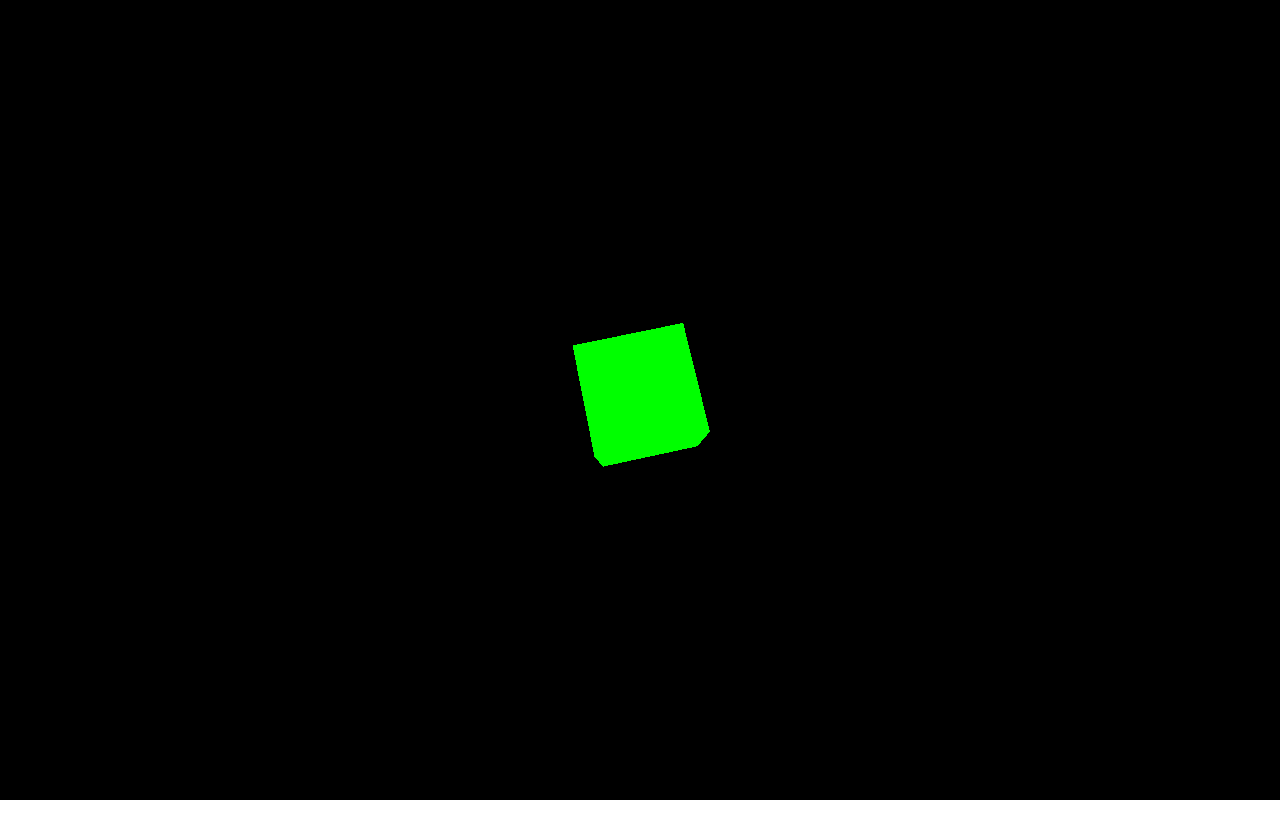
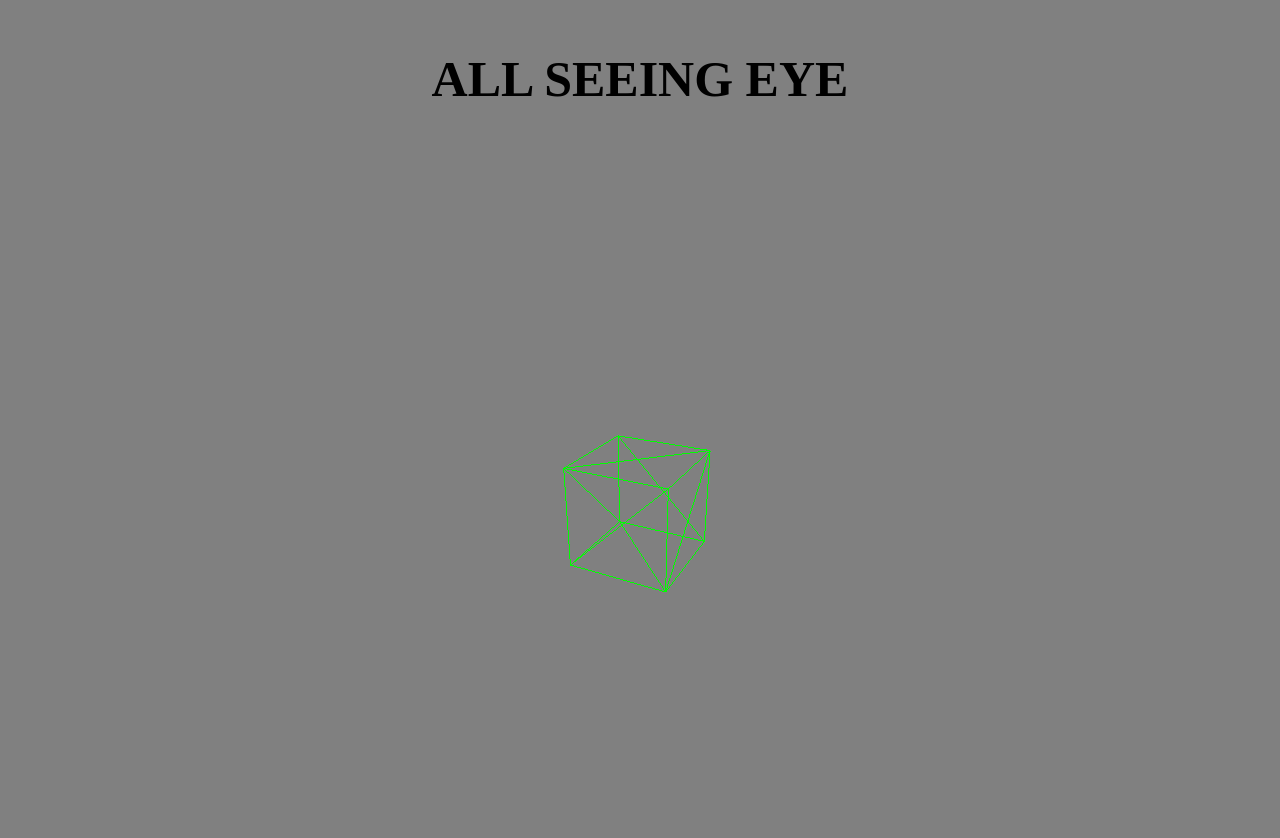
Before and after one commit to jkdionaldo/3JS-Test-, a website built with Vite: page index.html in a window 1280 px wide. Before the commit the page ends 800 px from the top, so only its background shows below. Built offline with nearby package versions, Linux system fonts and the light colour scheme; a web font is replaced by a local one.

Commit message:
feat: added a design in the desctiption text

```diff
--- a/index.html
+++ b/index.html
@@ -3,15 +3,23 @@
   <head>
     <meta charset="UTF-8" />
     <meta name="viewport" content="width=device-width, initial-scale=1.0" />
+    <link rel="stylesheet" href="public/style.css" />
+    <link
+      href="https://fonts.googleapis.com/css2?family=Tomorrow:ital,wght@0,100;0,200;0,300;0,400;0,500;0,600;0,700;0,800;0,900;1,100;1,200;1,300;1,400;1,500;1,600;1,700;1,800;1,900&display=swap"
+      rel="stylesheet"
+    />
     <title>Three.js app</title>
+    <style>
+      body {
+        margin: 0;
+        background-color: #808080; /* This sets the page background to gray */
+      }
+    </style>
   </head>
   <body>
-    <style>
-      body {
-        padding: 0;
-        margin: 0;
-      }
-    </style>
+    <div class="container">
+      <div id="info">ALL SEEING EYE</div>
+    </div>
     <script type="module" src="main.js"></script>
   </body>
 </html>
--- a/main.js
+++ b/main.js
@@ -5,6 +5,7 @@ import { GLTFLoader } from "three/addons/loaders/GLTFLoader.js";
 //the important part is the camera and we needed to set this up
 //Creating the scene
 const scene = new THREE.Scene();
+scene.background = new THREE.Color("#808080");
 const camera = new THREE.PerspectiveCamera(
   75,
   window.innerWidth / window.innerHeight,
@@ -16,8 +17,15 @@ const renderer = new THREE.WebGLRenderer();
 renderer.setSize(window.innerWidth, window.innerHeight);
 document.body.appendChild(renderer.domElement);
 
+// Add OrbitControls
+const controls = new OrbitControls(camera, renderer.domElement);
 const geometry = new THREE.BoxGeometry(1, 1, 1); //for creating a cube or shape
-const material = new THREE.MeshBasicMaterial({ color: 0x00ff00 });
+const material = new THREE.MeshBasicMaterial({
+  color: 0x00ff00,
+  flatShading: true,
+  wireframe: true,
+  wireframeLinewidth: 10,
+});
 const cube = new THREE.Mesh(geometry, material); //is an object that takes geometry
 scene.add(cube);
 
@@ -26,8 +34,9 @@ camera.position.z = 5;
 //now for rendering part
 //animation loop
 function animate() {
-  cube.rotation.x += 0.01;
-  cube.rotation.y += 0.01;
+  cube.rotation.x += 0.008;
+  cube.rotation.y += 0.008;
+  controls.update(); // Update controls
   renderer.render(scene, camera);
 }
 renderer.setAnimationLoop(animate);
--- /dev/null
+++ b/public/style.css
@@ -0,0 +1,9 @@
+#info {
+  font-family: "Tomorrow", serif;
+  color: rgb(0, 0, 0);
+  font-size: 50px;
+  display: flex;
+  justify-content: center;
+  font-weight: 800;
+  padding-top: 50px;
+}
```
